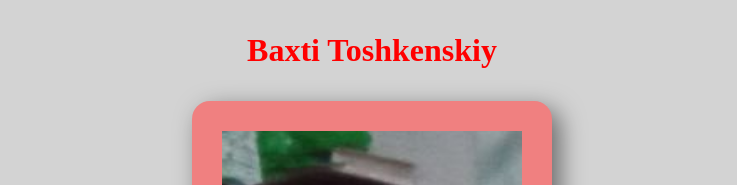
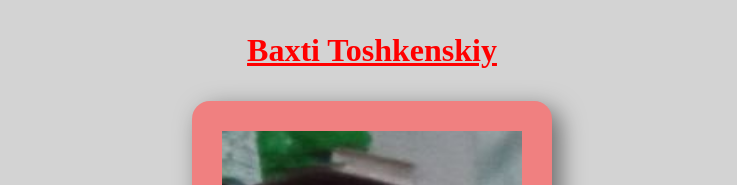
Before and after one commit to ThePerson711/Baxtiyor, a plain HTML site: page index.html in a window 1280 px wide. Shown: the top 185 px of the page, without its empty margins (268-1005 px from the left). Drawn offline with Linux system fonts and the light colour scheme.

Commit message:
Add files via upload

```diff
--- a/index.html
+++ b/index.html
@@ -42,10 +42,13 @@
                 display: flex;
                 justify-content: center;
             }
+            .a1 {
+                color: red;
+            }
         </Style>
     </head>
     <body>
-        <p class="p1">Baxti Toshkenskiy</p>
+        <p class="p1"><a class="a1" href="https://t.me/Aliyyor">Baxti Toshkenskiy</a></p>
         <div class="d1">
             <div class="d2">
                 <img rel="stylesheet" src="pic_1.png">
```
